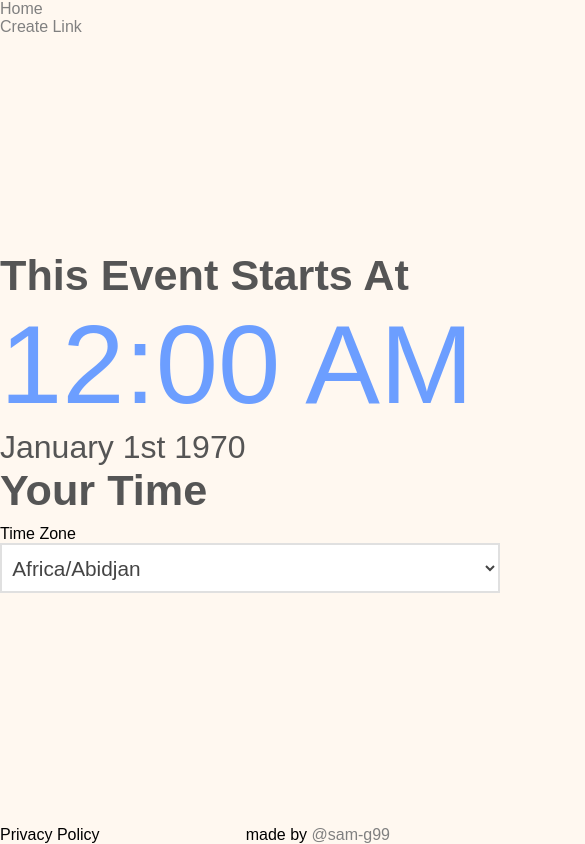
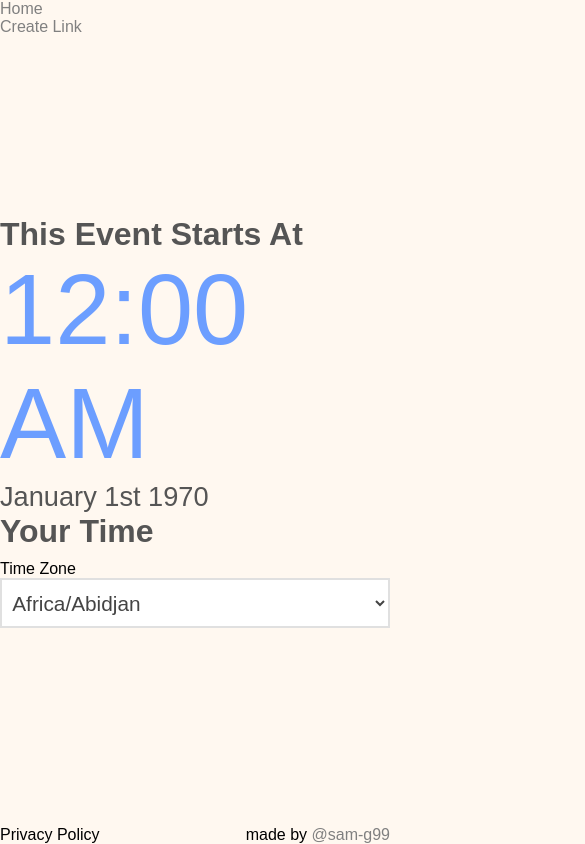
Before and after one commit to sam-g99/Time-Zones-Made-Simple, a React (Create React App) app: page /view/event/1 in a window 390 px wide. Shown: the whole page, 585 px wide, since content can reach past the window. Built offline with nearby package versions, Linux system fonts and the light colour scheme.

Commit message:
Update App.css

```diff
--- a/src/App.css
+++ b/src/App.css
@@ -232,7 +232,7 @@ footer{
 }
 /*VIEW EVENT*/
 .view-event-container{
-  width: 588px;
+  width: 420px;
   margin: 0 auto;
 }
 .event-time p{
@@ -251,7 +251,7 @@ footer{
   font-size: 2.7em;
 }
 .view-event-container select{
-  width:90%;
+  width:100%;
   max-width: 500px;
 }
 .view-event-container .select-container{
@@ -277,6 +277,19 @@ footer{
   }
   form{
     width:90%;
+  }
+  .event-time p:first-of-type{
+    font-size: 6.2em;
+  }
+  .view-event-container h2{
+    font-size: 2em;
+  }
+  .event-time p:nth-child(2){
+    font-size: 1.7em;
+  }
+  .view-event-container{
+    width:100%;
+    min-width: 390px;
   }
 }
 @media only screen and (max-width: 370px) {
```
